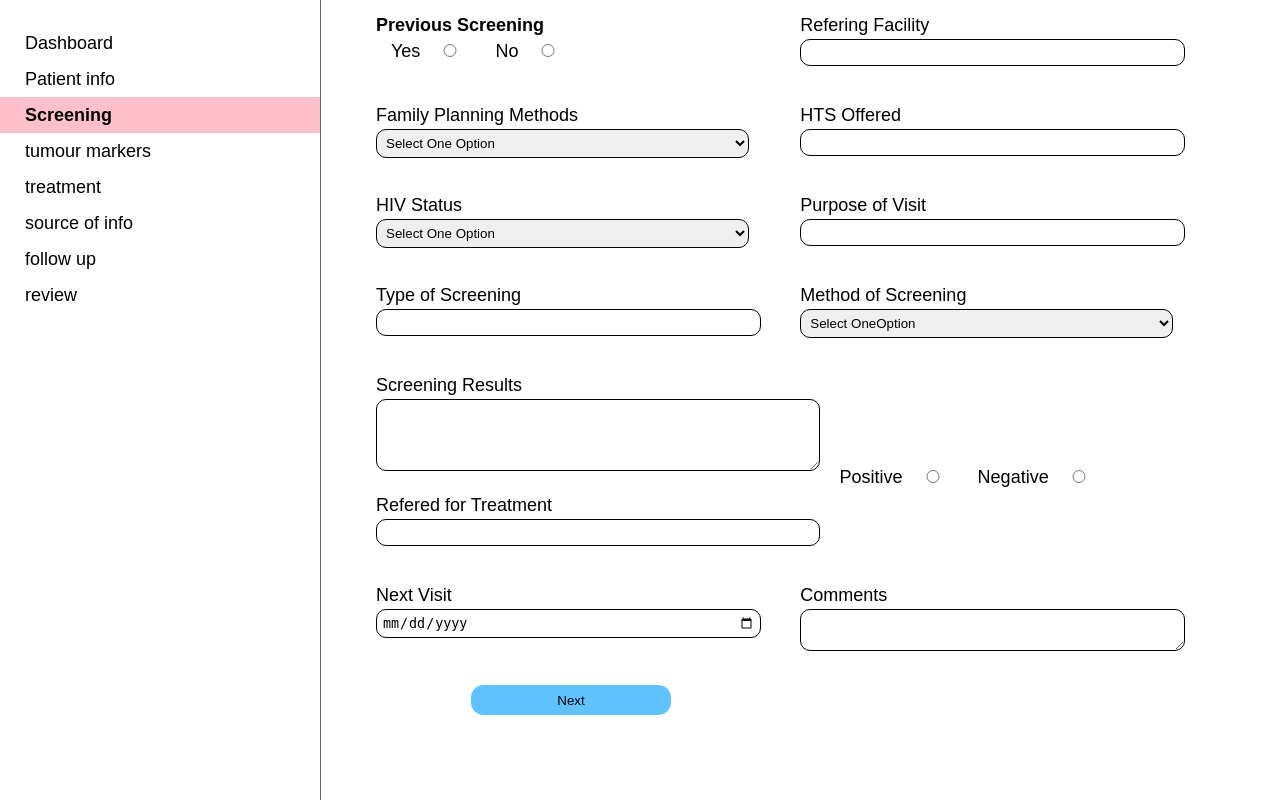
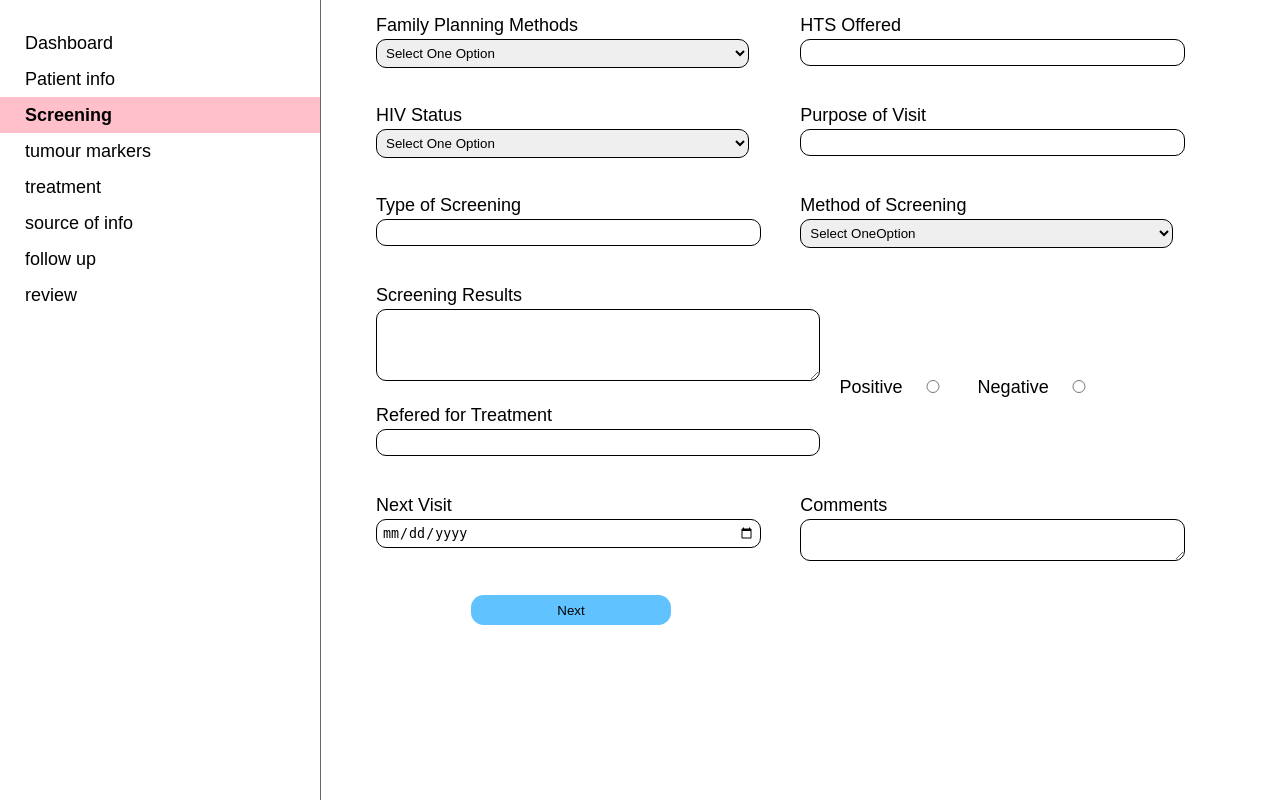
Before and after one commit to monkythe7th/cancerBurdenReseachLs, a Flask app: template templates/screening.html in a window 1280 px wide. Shown: the part 125-925 px from the top of the page. Run offline with Flask 3, Linux system fonts and the light colour scheme; the template is opened without the code that fills it, so the values that code supplies are empty; parts of the project's set-up code (start-up, migrations or seed data) failed here and were passed over; some libraries are stand-ins or nearby versions.

Commit message:
update posting to 'dev'

```diff
--- a/modules/ui.py
+++ b/modules/ui.py
@@ -105,7 +105,7 @@ def update_base():
 # review single patient
 @bp.route('/review/<patient_id>')
 @login_required
-def review(patient_id = None):
+def review(patient_id = g.patient):
     patient = ''
     try:
         if patient_id:
--- a/templates/screening.html
+++ b/templates/screening.html
@@ -29,24 +29,6 @@ Cancer Burden Research Project
 {% block content %}
 <section class="ui">
     <form action="" method="post" class="form screening--form" id="screening--form">
-        <div class="form--div">
-            <h4 class="previous__screening--h4">Previous Screening</h4>
-            <label class="radio__check--label" for="yes">Yes</label><input type="radio" name="previous__screening" id="previous__screening--yes" class="input screening--input previous__screening--radio" onclick="toggleDisabled(true)">
-            <label class="radio__check--label" for="no">No</label><input type="radio" name="previous__screening" id="previous__screening--no" class="input screening--input previous__screening--radio" onclick="toggleDisabled(false)">
-            <select name="previous__screening__type" id="previous__screening--dropdown" class="previous__screening">
-                <option value="default">Select One Option</option>
-                <option value="cervical">Cervical</option>
-                <option value="prostate">Prostate</option>
-                <option value="breast">Breast</option>
-                <option value="lung">Lung</option>
-                <option value="liver">Liver</option>
-            </select>
-            <label for="" class="previous__screening">treatment</label><input type="text" name="previous__treatment" id="previous__treatment" class="input screening--input previous__screening" >
-            <label for="" class="previous__screening">Date Results</label><input type="date" name="previous__result--date" id="previous__result--date" class="input screening--input previous__screening" >
-        </div>
-        <div class="form--div">
-            <label for="refering__facility">Refering Facility</label><input type="text" name="refering__facility" id="refering__facility" class="input screening--input refering__facility">
-        </div>
         <div class="form--div">
             <label for="family__planning">Family Planning Methods</label><select name="family__planning" id="family__planning" class="input screening--input family__planning">
                 <option value="default">Select One Option</option>
```
Also changed, not shown: modules/db_conn.py (+15 -14 lines).
